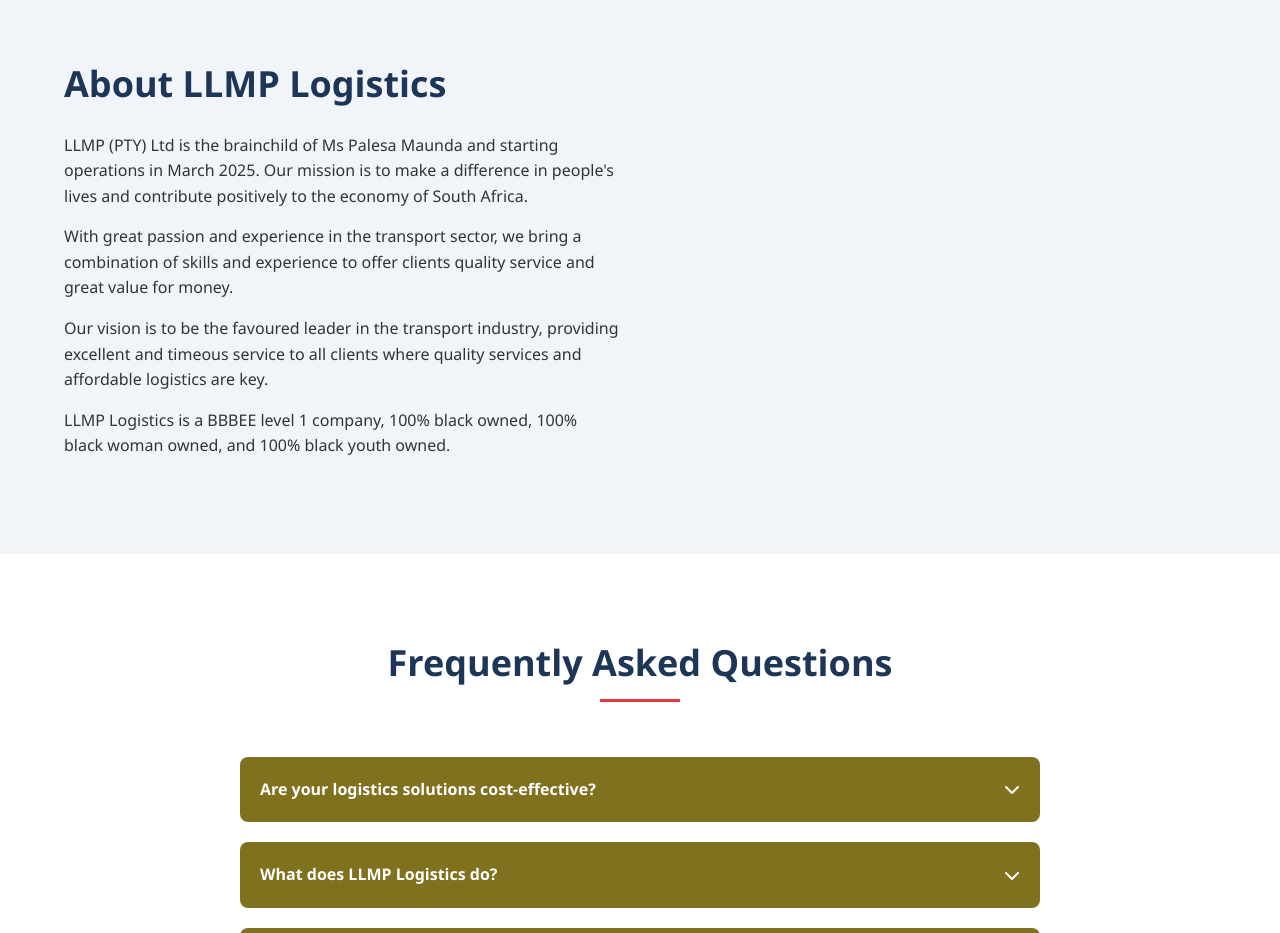
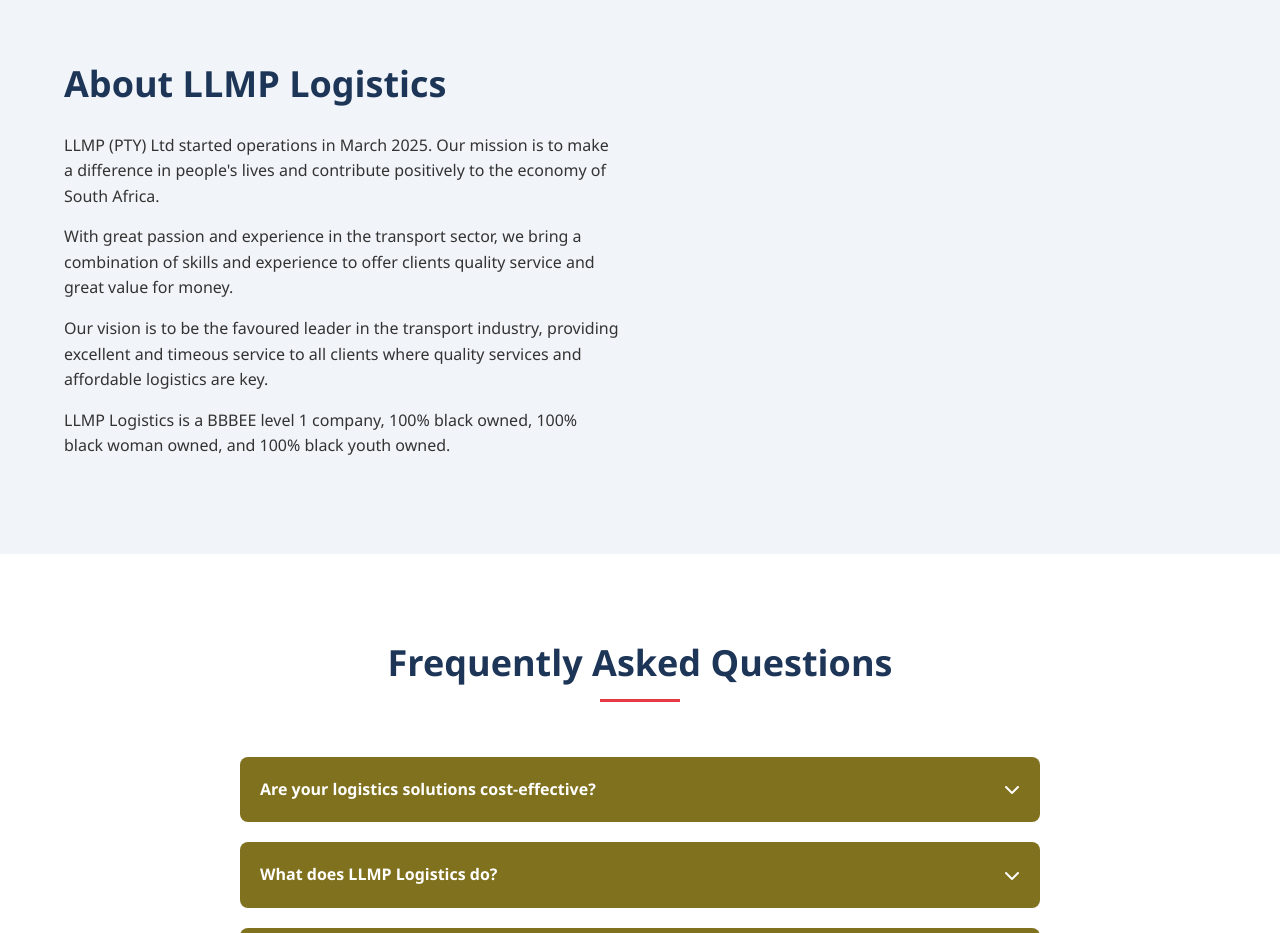
Before and after one commit to Eugene9909/LLMP, a plain HTML site: page index.html in a window 1280 px wide. Shown: the part 1420-2353 px from the top of the page. Drawn offline with Linux system fonts and the light colour scheme; files whose address does not match are found by name.

Commit message:
Update index.html

```diff
--- a/index.html
+++ b/index.html
@@ -568,7 +568,7 @@
             <div class="about-content">
                 <div class="about-text">
                     <h2>About LLMP Logistics</h2>
-                    <p>LLMP (PTY) Ltd is the brainchild of Ms Palesa Maunda and starting operations in March 2025. Our mission is to make a difference in people's lives and contribute positively to the economy of South Africa.</p>
+                    <p>LLMP (PTY) Ltd started operations in March 2025. Our mission is to make a difference in people's lives and contribute positively to the economy of South Africa.</p>
                     <p>With great passion and experience in the transport sector, we bring a combination of skills and experience to offer clients quality service and great value for money.</p>
                     <p>Our vision is to be the favoured leader in the transport industry, providing excellent and timeous service to all clients where quality services and affordable logistics are key.</p>
                     <p>LLMP Logistics is a BBBEE level 1 company, 100% black owned, 100% black woman owned, and 100% black youth owned.</p>
```
